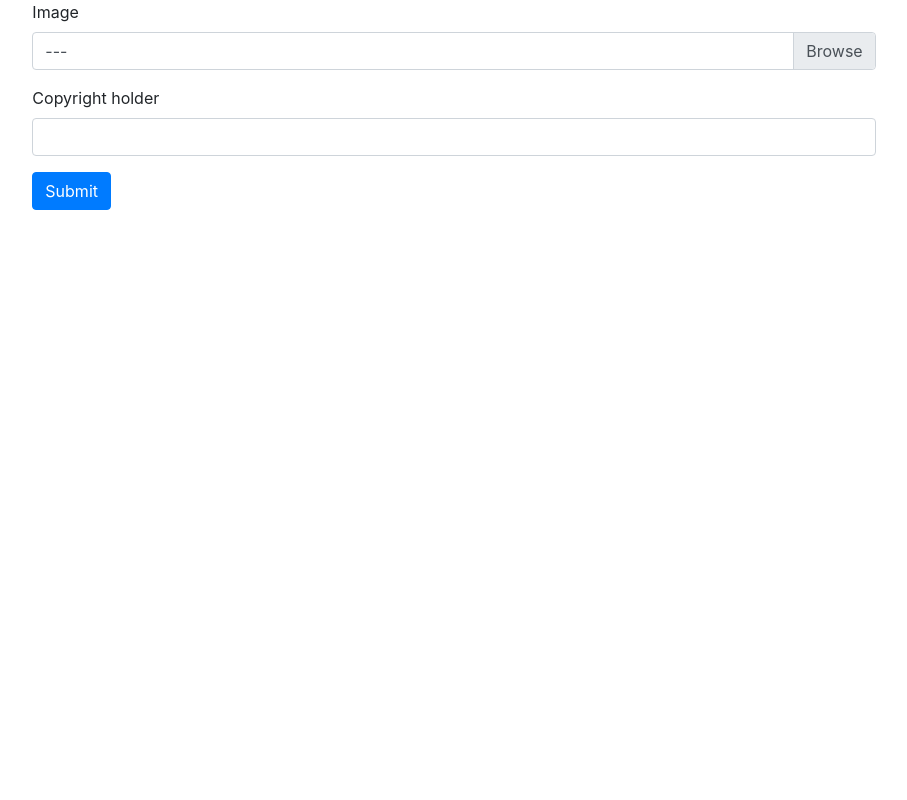
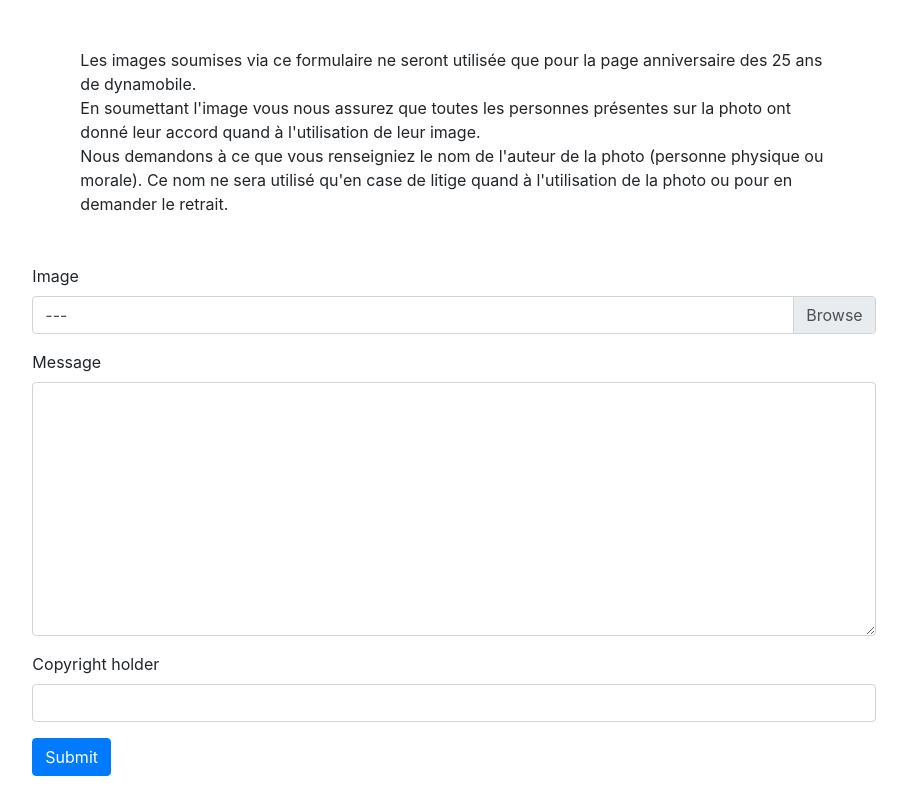
Before and after one commit to acelpb/dynaform, a Django app: page /upload in a window 1280 px wide. Shown: the whole page, without its empty margins (186-1093 px from the left). Run offline with Django 3.2, Linux system fonts and the light colour scheme; parts of the project's set-up code (start-up, migrations or seed data) failed here and were passed over; some libraries are stand-ins or nearby versions.

Commit message:
feat(message): allow uploaders to include a message

```diff
--- a/dynamobile/urls.py
+++ b/dynamobile/urls.py
@@ -27,7 +27,7 @@ def thank_you_view(request):
 
 
 urlpatterns = [
-    path("", twenty_five.views.DisplayMessagesView.as_view()),
+    path("", twenty_five.views.DisplayMessagesView.as_view(), name="twenty_five_years"),
     path("upload", twenty_five.views.UploadMessageView.as_view(), name="upload"),
     path("admin/", admin.site.urls),
 ] + static(settings.MEDIA_URL, document_root=settings.MEDIA_ROOT)
--- a/templates/base.html
+++ b/templates/base.html
@@ -19,8 +19,10 @@
             }
         </style>
     {% endblock %}
+    {% block title %}
+        <title>Formulaire principes dynamobiles</title>
+    {% endblock %}
 
-    <title>Formulaire principes dynamobiles</title>
 </head>
 <body class="w-100 h-100" >
 {% block content %}
--- a/twenty_five/forms.py
+++ b/twenty_five/forms.py
@@ -12,24 +12,14 @@ class MessageForm(forms.ModelForm):
         self.helper = FormHelper()
         self.helper.layout = Layout(
             "image",
+            "message",
             "copyright_holder",
             ButtonHolder(Submit("submit", "Submit", css_class="button white")),
         )
 
     class Meta:
         model = Message
-        fields = ("image", "copyright_holder")
+        fields = ("image", "message", "copyright_holder")
         widgets = {
             "copyright_holder": forms.TextInput,
         }
-        labels = {
-            "vegetarian": _("Dynamobile doit-il continuer à être végétarien ?"),
-            "entity_type": _(
-                "Avec quel type de structure acceptez vous de travailler ?"
-            ),
-            "criteria_order": _(
-                "Veuillez mettre dans l’ordre les critères suivants avec le plus important en haut et le moins important en bas."
-            ),
-            "participative_kitchen": "",
-            "price_markup": "",
-        }
--- a/twenty_five/models.py
+++ b/twenty_five/models.py
@@ -6,5 +6,6 @@ from django.utils import timezone
 
 class Message(models.Model):
     image = models.ImageField()
+    message = models.TextField(blank=True, null=True)
     copyright_holder = models.TextField()
     created_at = models.DateTimeField(default=timezone.now)
--- a/twenty_five/templates/twenty_five/message_form.html
+++ b/twenty_five/templates/twenty_five/message_form.html
@@ -1,9 +1,19 @@
 {% extends "base.html" %}
 {% load crispy_forms_tags %}
+
+{% block title %}
+    <title>Contribuer au 25 ans de dynamobile</title>
+{% endblock %}
+
 {% block content %}
     <div class="row  h-100">
         <div class="col"></div>
         <div class="col-12 col-lg-8 col-md-10 h-100">
+            <div class="m-5">
+                Les images soumises via ce formulaire ne seront utilisée que pour la page anniversaire des 25 ans de dynamobile.<br>
+                En soumettant l'image vous nous assurez que toutes les personnes présentes sur la photo ont donné leur accord quand à l'utilisation de leur image.<br>
+                Nous demandons à ce que vous renseigniez le nom de l'auteur de la photo (personne physique ou morale). Ce nom ne sera utilisé qu'en case de litige quand à l'utilisation de la photo ou pour en demander le retrait.
+            </div>
             {% crispy form %}
 
         </div>
--- a/twenty_five/templates/twenty_five/message_list.html
+++ b/twenty_five/templates/twenty_five/message_list.html
@@ -8,8 +8,10 @@
             right: 10px;
         }
     </style>
+{% endblock %}
 
-
+{% block title %}
+    <title>25 ans dynamobile</title>
 {% endblock %}
 
 {% block content %}
@@ -31,7 +33,7 @@
 
     <a href="{% url "upload" %}">
         <div id="fixedbutton" class="position-fixed btn btn-warning">
-            <strong>+</strong>
+            <h1><strong>+</strong></h1>
         </div>
     </a>
 
--- a/twenty_five/views.py
+++ b/twenty_five/views.py
@@ -1,5 +1,5 @@
 from django.views.generic import CreateView, ListView
-
+from django.urls import reverse_lazy
 from .forms import MessageForm
 from .models import Message
 
@@ -7,10 +7,11 @@ from .models import Message
 # Create your views here.
 class DisplayMessagesView(ListView):
     model = Message
+    ordering = ('-created_at')
+    paginate_by = 25
 
 
 class UploadMessageView(CreateView):
     model = Message
     form_class = MessageForm
-
-    success_url = "/"
+    success_url = reverse_lazy("twenty_five_years")
```
Also changed, not shown: twenty_five/migrations/0003_message_message.py (added), twenty_five/migrations/0004_auto_20201011_1911.py (added).
